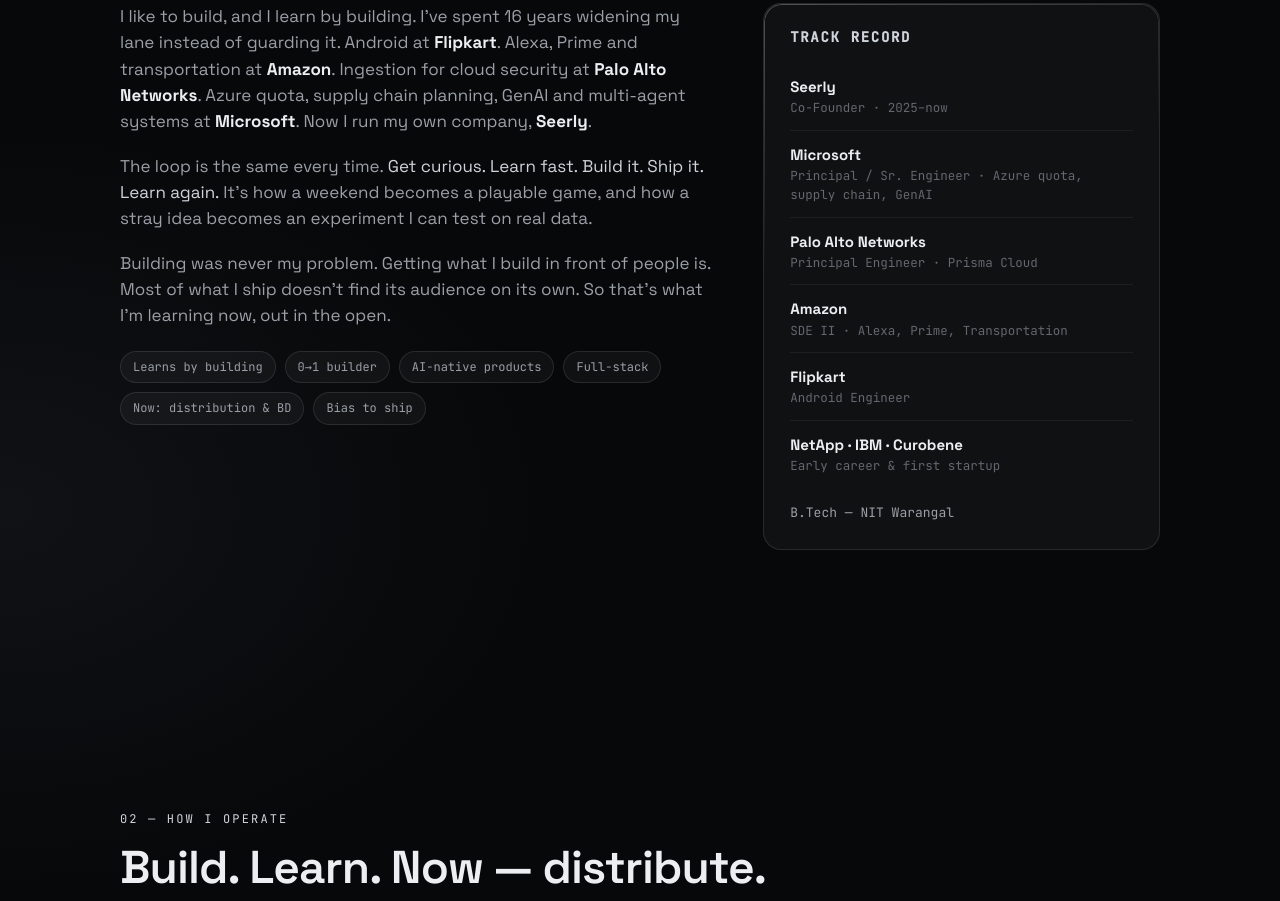
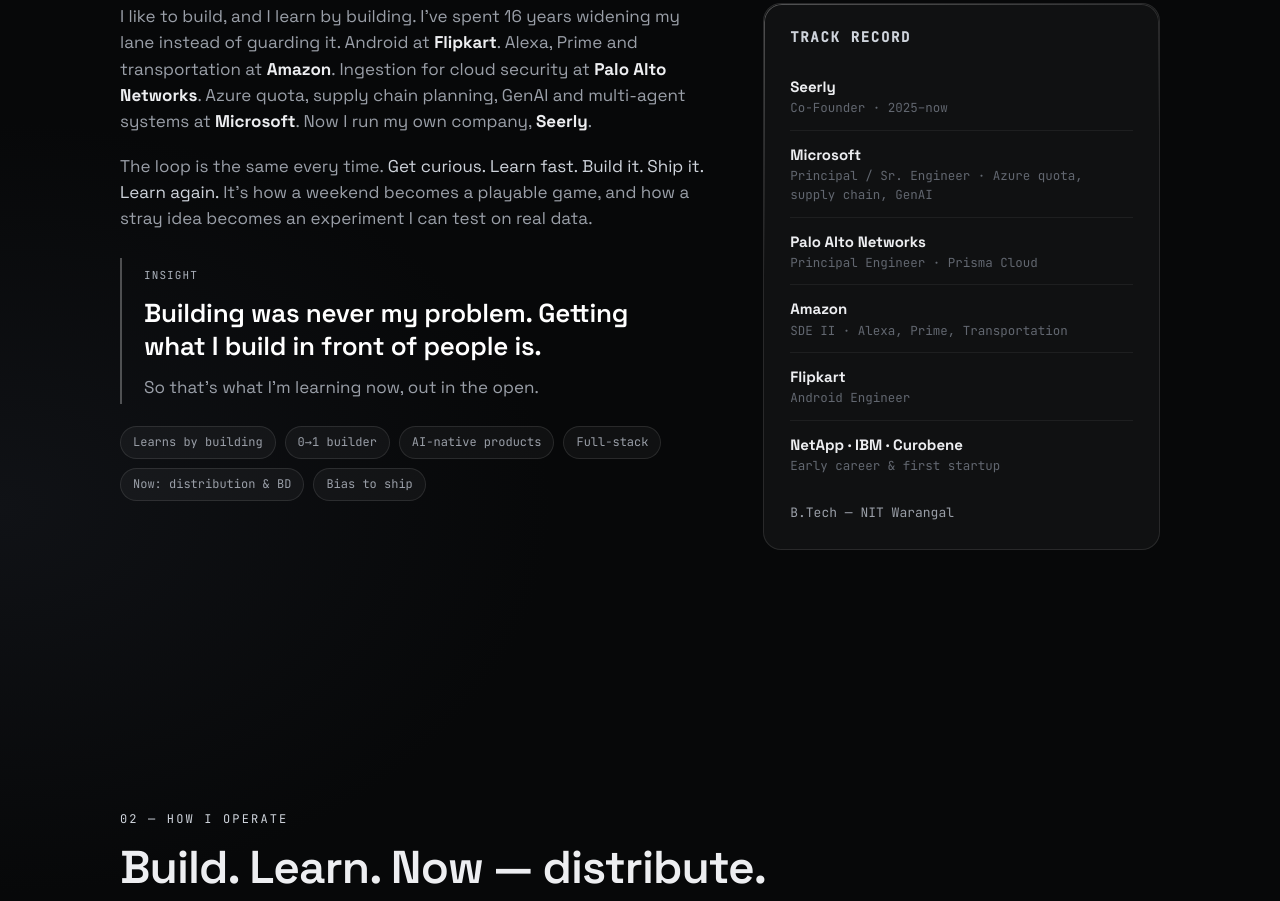
Before and after one commit to uditk2/uditk2.github.io, a plain HTML site: page index.html in a window 1280 px wide. Shown: the part 1075-1976 px from the top of the page. Drawn offline with Linux system fonts and the light colour scheme.

Commit message:
Turn distribution line into an Insight pull-quote
Co-Authored-By: Claude Sonnet 5.5 <noreply@anthropic.com>
Claude-Session: https://claude.ai/code/session_01PjSVDoBXT6Yi4RGJCTQefc

```diff
--- a/assets/style.css
+++ b/assets/style.css
@@ -220,6 +220,12 @@ h1, h2, h3 { line-height: 1.08; letter-spacing: -0.02em; margin: 0; font-weight:
 .timeline li:last-child { border-bottom: none; }
 .timeline b { font-size: 15px; }
 .timeline span { font-size: 12.5px; color: var(--ink-faint); font-family: var(--font-mono); }
+/* ---------- Insight pull-quote ---------- */
+.insight { margin: 26px 0 4px; padding: 4px 0 4px 22px; border-left: 2px solid rgba(255,255,255,0.28); }
+.insight-label { font-family: var(--font-mono); font-size: 11px; letter-spacing: 0.1em; text-transform: uppercase; color: var(--silver-soft); }
+.insight p { margin: 0; }
+.about-copy .insight-main { text-wrap: balance; font-size: clamp(20px, 2.6vw, 26px); line-height: 1.3; font-weight: 600; color: #ffffff; margin-top: 10px !important; letter-spacing: -0.01em; }
+.insight-sub { margin-top: 10px !important; color: var(--ink-dim); font-size: 16px; }
 .edu { margin: 16px 0 0; font-size: 13px; color: var(--ink-dim); font-family: var(--font-mono); }
 
 /* ---------- Pillars ---------- */
--- a/index.html
+++ b/index.html
@@ -129,11 +129,11 @@
             again.</em> It&rsquo;s how a weekend becomes a playable game, and how a stray idea becomes
             an experiment I can test on real data.
           </p>
-          <p>
-            Building was never my problem. Getting what I build in front of people is. Most of what I
-            ship doesn&rsquo;t find its audience on its own. So that&rsquo;s what I&rsquo;m learning
-            now, out in the open.
-          </p>
+          <blockquote class="insight">
+            <span class="insight-label">Insight</span>
+            <p class="insight-main">Building was never my problem. Getting what I build in front of people is.</p>
+            <p class="insight-sub">So that&rsquo;s what I&rsquo;m learning now, out in the open.</p>
+          </blockquote>
           <div class="tags">
             <span>Learns by building</span><span>0&rarr;1 builder</span>
             <span>AI-native products</span><span>Full-stack</span>
```
